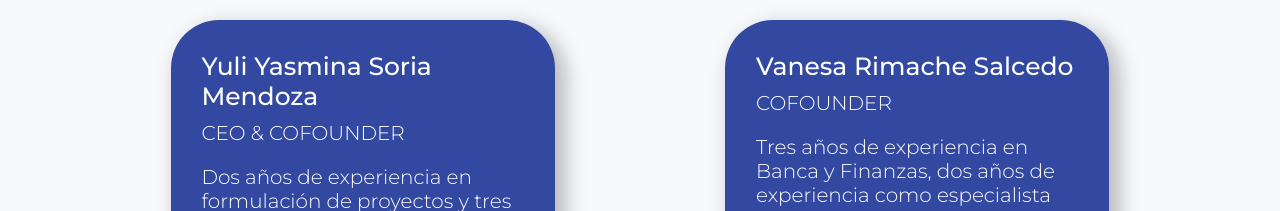
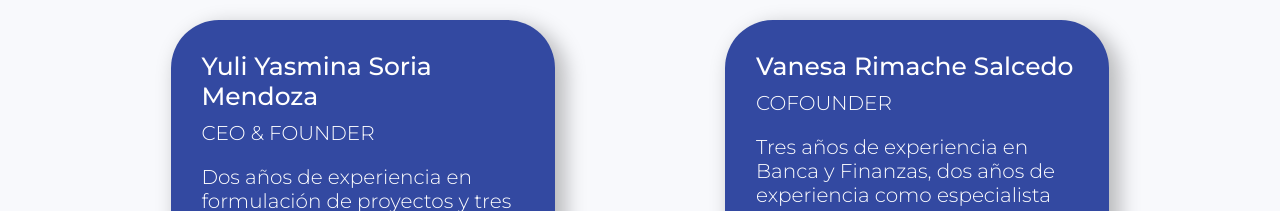
Before and after one commit to justinait/cai-ventures2, a React (Vite) app: page /about in a window 1280 px wide. Shown: the part 1120-1331 px from the top of the page. Built offline with nearby package versions, Linux system fonts and the light colour scheme; no server answers.

Commit message:
founder yuli fixed

```diff
--- a/src/components/Team/Team.jsx
+++ b/src/components/Team/Team.jsx
@@ -12,7 +12,7 @@ function Team() {
                 <img src={Yuli} alt="Yuli Yasmina Soria Mendoza" />
                 <div className='infoPerson'>
                     <h5>Yuli Yasmina Soria Mendoza</h5>
-                    <p>CEO & COFOUNDER</p>
+                    <p>CEO & FOUNDER</p>
                     <p>Dos años de experiencia en formulación de proyectos y
                         tres años de experiencia como especialista en metodología
                         de investigación y estadística.</p>
```
